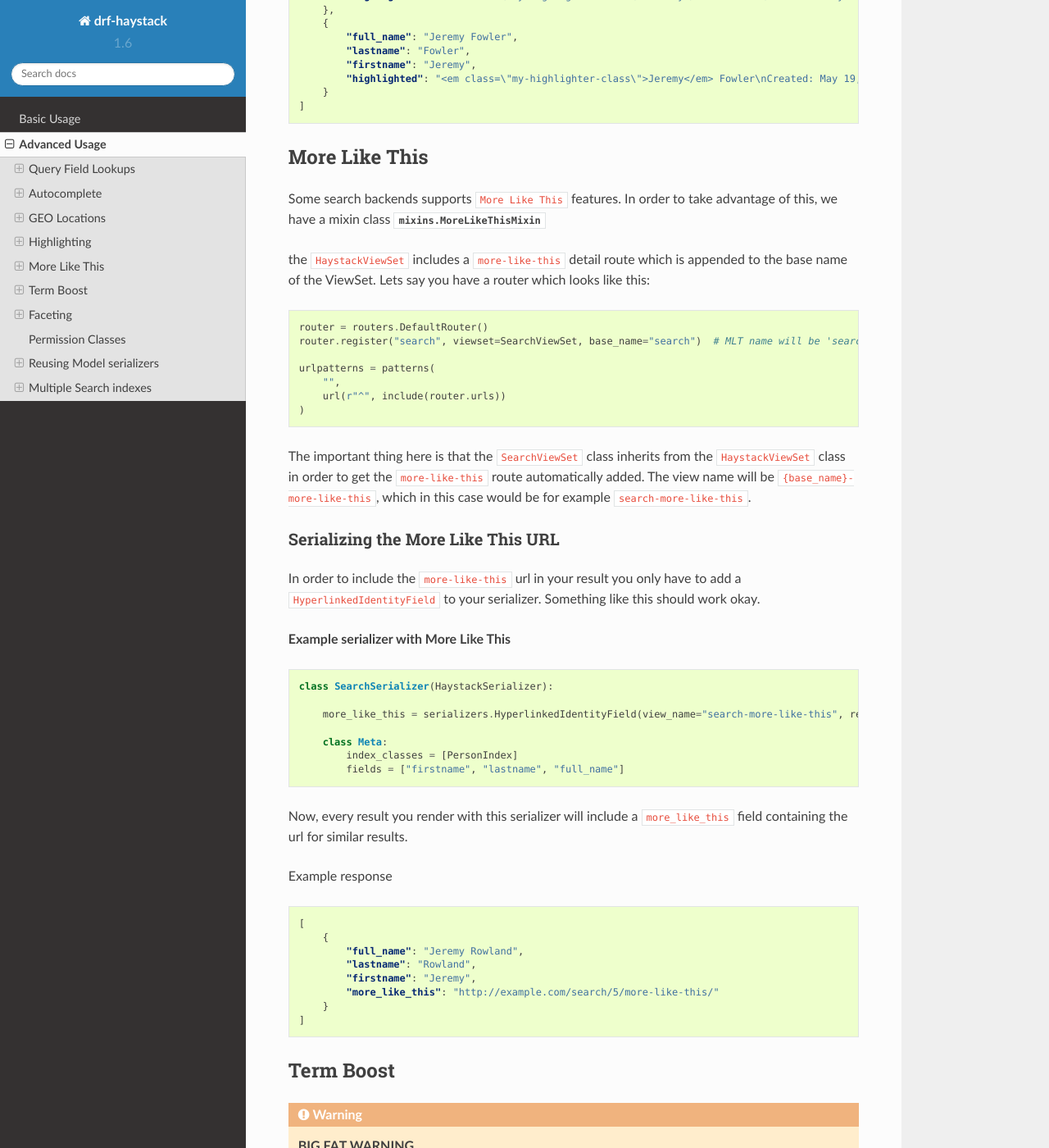
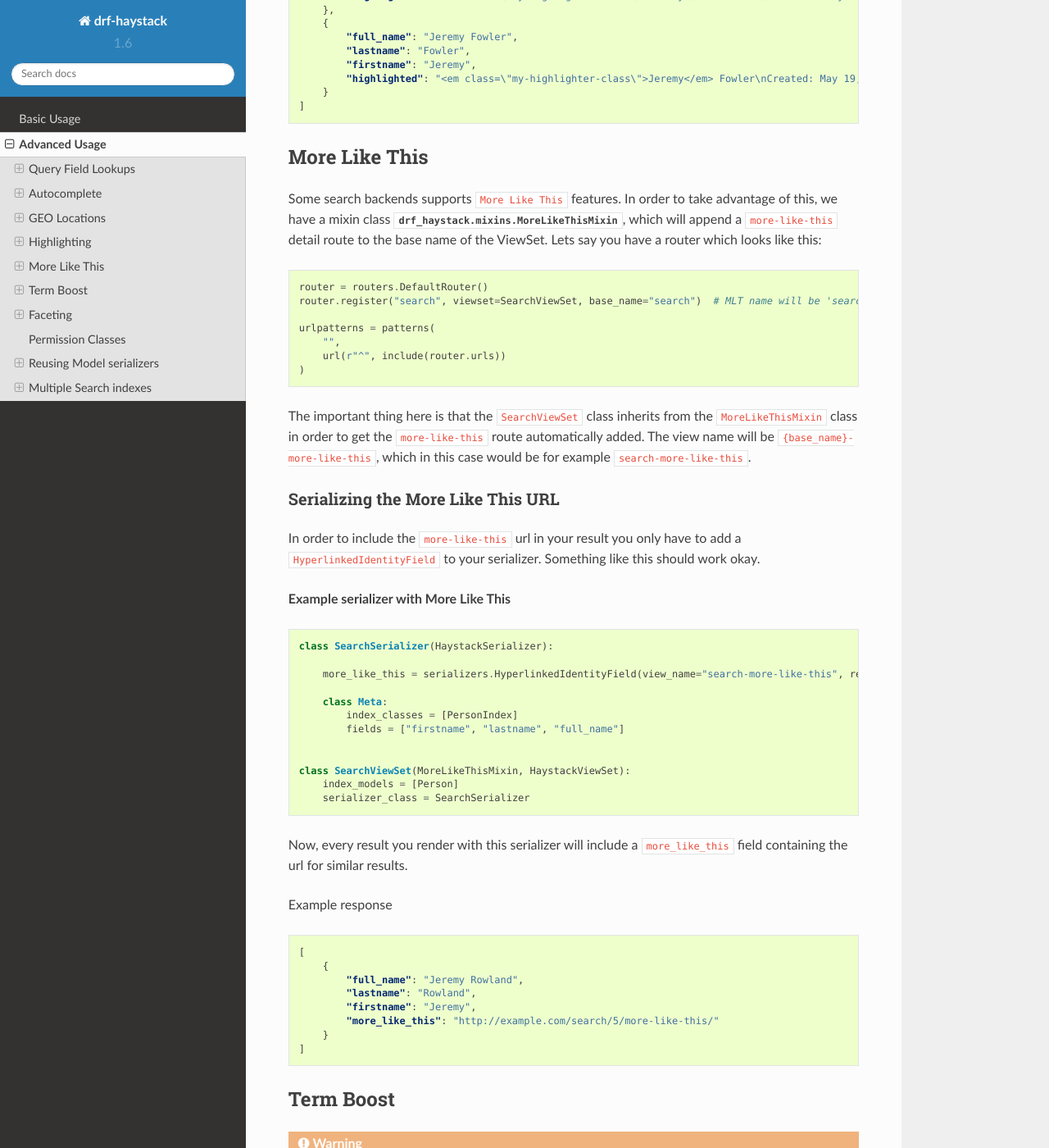
Before and after one commit to rhblind/drf-haystack, a Sphinx documentation site: the page built from docs/advanced_usage.rst, in a window 1280 px wide and 1400 px high, scrolled down 5513 px. Shown: the whole window at 82% size. Built offline with Sphinx 7.4.7 and the Read the Docs theme 2.0.0, drawn with Linux system fonts in a browser that asks for light colours; pages that are not in the unit, such as notebooks, are missing from menus; some of the changed text lies outside the part shown.

Commit message:
Updated docs

```diff
--- a/docs/advanced_usage.rst
+++ b/docs/advanced_usage.rst
@@ -306,11 +306,8 @@ More Like This
 ==============
 
 Some search backends supports ``More Like This`` features. In order to take advantage of this,
-we have a mixin class :class:`mixins.MoreLikeThisMixin`
-
-
-the ``HaystackViewSet`` includes a ``more-like-this`` detail route which is appended to the base name of the
-ViewSet. Lets say you have a router which looks like this:
+we have a mixin class :class:`drf_haystack.mixins.MoreLikeThisMixin`, which will append a ``more-like-this``
+detail route to the base name of the ViewSet. Lets say you have a router which looks like this:
 
 .. code-block:: python
 
@@ -322,7 +319,7 @@ ViewSet. Lets say you have a router which looks like this:
         url(r"^", include(router.urls))
     )
 
-The important thing here is that the ``SearchViewSet`` class inherits from the ``HaystackViewSet`` class
+The important thing here is that the ``SearchViewSet`` class inherits from the ``MoreLikeThisMixin`` class
 in order to get the ``more-like-this`` route automatically added. The view name will be
 ``{base_name}-more-like-this``, which in this case would be for example ``search-more-like-this``.
 
@@ -345,6 +342,11 @@ Something like this should work okay.
         class Meta:
             index_classes = [PersonIndex]
             fields = ["firstname", "lastname", "full_name"]
+
+
+    class SearchViewSet(MoreLikeThisMixin, HaystackViewSet):
+        index_models = [Person]
+        serializer_class = SearchSerializer
 
 
 Now, every result you render with this serializer will include a ``more_like_this`` field containing the url
@@ -427,7 +429,7 @@ Faceting
 Faceting is a way of grouping and narrowing search results by a common factor, for example we can group
 all results which are registered on a certain date. Similar to :ref:`more-like-this-label`, the faceting
 functionality is implemented by setting up a special ``^search/facets/$`` route on any view which inherits from the
-``HaystackViewSet`` class.
+:class:`drf_haystack.mixins.FacetMixin` class.
 
 
 .. note::
@@ -453,9 +455,6 @@ We have a special ``HaystackFacetSerializer`` class which is designed to seriali
     It *is* possible to perform faceting on a subset of the queryset, in which case you'd have to override the
     ``get_queryset()`` method of the view to limit the queryset before it is passed on to the
     ``filter_facet_queryset()`` method.
-
-The ``HaystackFacetSerializer`` overrides a number of methods and is customized to only serialize facets in a very
-specific format. Using this serializer for other stuff will probably not work very good. Consider yourself warned!
 
 Any serializer subclassed from the ``HaystackFacetSerializer`` is expected to have a ``field_options`` dictionary
 containing a set of default options passed to ``facet()`` and ``date_facet()``.
@@ -627,15 +626,15 @@ faceted ``SearchQuerySet``. The results will be serialized using the view's ``se
 Setting up the view
 -------------------
 
-Any view that inherits the ``HaystackViewSet`` will have a special
+Any view that inherits the :class:`drf_haystack.mixins.FacetMixin` will have a special
 `action route <http://www.django-rest-framework.org/api-guide/viewsets/#marking-extra-actions-for-routing>`_ added as
 ``^<view-url>/facets/$``. This view action will not care about regular filtering but will by default use the
 ``HaystackFacetFilter`` to perform filtering.
 
 .. note::
 
-    In order to avoid confusing the filtering mechanisms in Django Rest Framework, the ``HaystackGenericAPIView`` base
-    class has a couple of new hooks for dealing with faceting, namely:
+    In order to avoid confusing the filtering mechanisms in Django Rest Framework, the ``FacetMixin``
+    class has a couple of hooks for dealing with faceting, namely:
 
         - ``facet_filter_backends`` - A list of filter backends that will be used to apply faceting to the queryset.
           Defaults to ``HaystackFacetFilter``, which should be sufficient in most cases.
--- a/docs/index.rst
+++ b/docs/index.rst
@@ -122,13 +122,13 @@ v1.6.0rc1
         - All filter classes use a ``QueryBuilder`` class for working out validation and building queries which are to be passed to the ``SearchQuerySet``.
         - Most filters does *not* inherit from ``HaystackFilter`` anymore (except ``HaystackAutocompleteFilter`` and ``HaystackHighlightFilter``) and will no longer do basic field filtering. Filters should be properly placed in the ``filter_backends`` class attribute in their respective order to be applied. This solves issues where inherited filters responds to query parameters they should ignore.
     - HaystackFacetSerializer ``narrow_url`` now returns an absolute url.
-    - HaystackFacetSerializer now properly serializes ``MultiValueField`` items as a JSON Array.
+    - HaystackFacetSerializer now properly serializes ``MultiValueField`` and ``FacetMultiValueField`` items as a JSON Array.
     - ``HaystackGenericAPIView.get_object()`` optional ``model`` query parameter now requires a ``app_label.model`` instead of just the ``model``.
     - Extracted internal fields and serializer from the ``HaystackFacetSerializer`` in order to ease customization.
     - ``HaystackFacetSerializer`` now supports all three `builtin <http://www.django-rest-framework.org/api-guide/pagination/#api-reference>`_ pagination classes, and a hook to support custom pagination classes.
     - Extracted the ``more-like-this`` detail route and ``facted`` list route from the generic HaystackViewSet.
-        - Support for ``more-like-this`` is available as a ``MoreLikeThisMixin`` class.
-        - Support for ``facets`` is available as a ``FacetMixin`` class.
+        - Support for ``more-like-this`` is available as a :class:`drf_haystack.mixins.MoreLikeThisMixin` class.
+        - Support for ``facets`` is available as a :class:`drf_haystack.mixins.FacetMixin` class.
 
 v1.5.6
 ------
```
Also changed, not shown: other parts of docs/advanced_usage.rst (+1 -1 lines).
